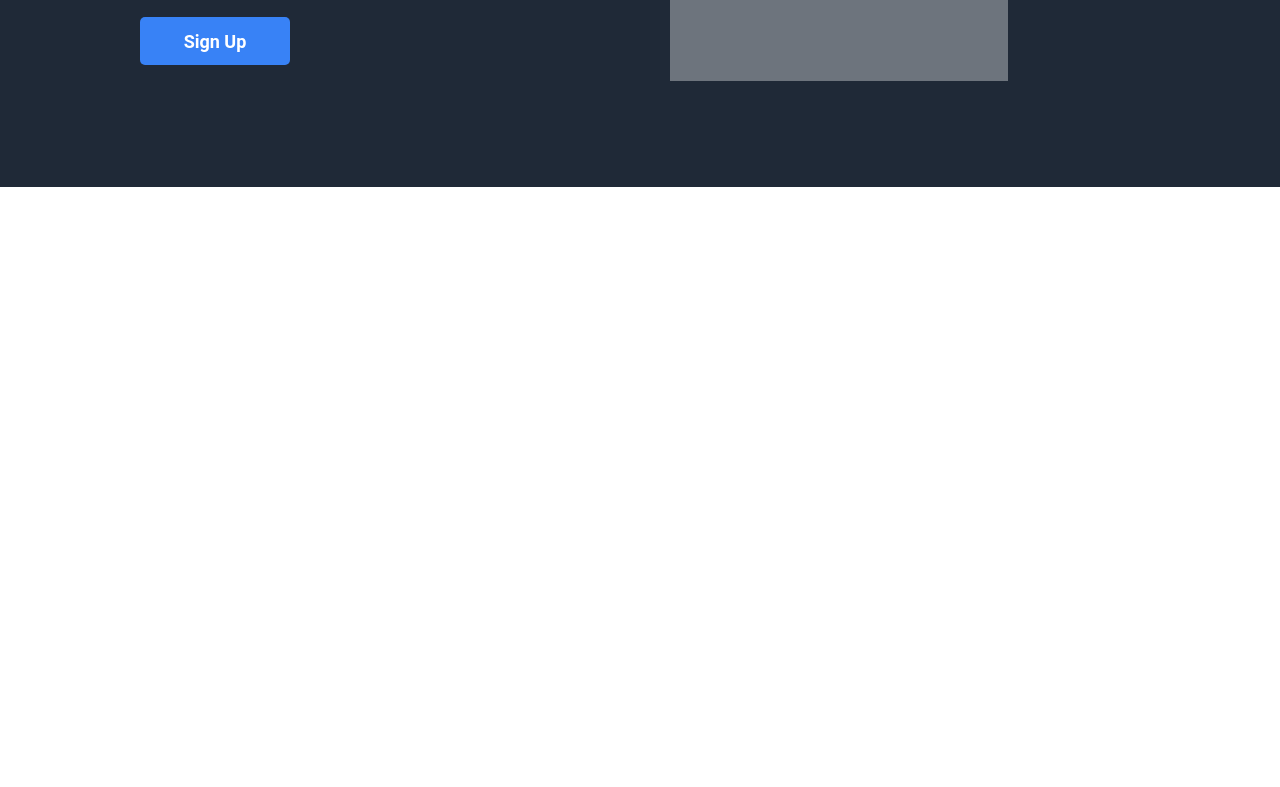
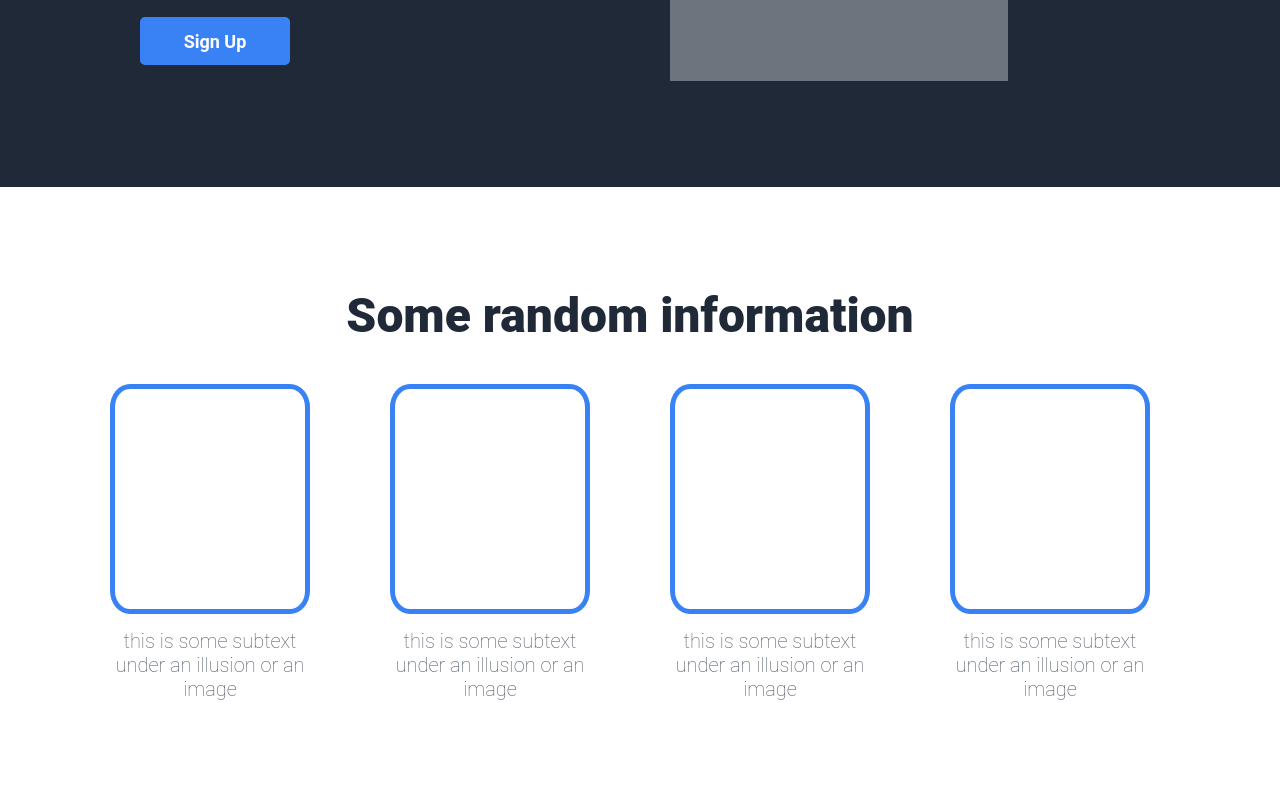
Before and after one commit to PerfectlyImperfectHuman/landing-page-project, a plain HTML site: page index.html in a window 1280 px wide. Shown: the part 533-1320 px from the top of the page. Before the commit the page ends 800 px from the top, so only its background shows below. Drawn offline with Linux system fonts and the light colour scheme.

Commit message:
Created the Random Information Section
Used flexbox again to setup the layout and then just added a bit of CSS on top

```diff
--- a/index.html
+++ b/index.html
@@ -37,5 +37,27 @@
         </div>
     </section>
 
+    <section class="random-info">
+        <h2>Some random information</h2>
+        <div class="img-section">
+            <div class="box-1">
+                <div class="img-box"></div>
+                <p>this is some subtext under an illusion or an image</p>
+            </div>
+            <div class="box-2">
+                <div class="img-box"></div>
+                <p>this is some subtext under an illusion or an image</p>
+            </div>
+            <div class="box-3">
+                <div class="img-box"></div>
+                <p>this is some subtext under an illusion or an image</p>
+            </div>
+            <div class="box-4">
+                <div class="img-box"></div>
+                <p>this is some subtext under an illusion or an image</p>
+            </div>
+        </div>
+    </section>
+
 </body>
 </html>
--- a/style.css
+++ b/style.css
@@ -100,3 +100,42 @@ nav {
     justify-content: center;
     color: #fff;
 }
+
+.random-info {
+    display: flex;
+    flex-direction: column;
+    align-items: center;
+    gap: 40px;
+    padding-top: 100px;
+    height: 500px;
+}
+
+.random-info h2 {
+    font-size: 48px;
+    font-weight: 900;
+    color: #1f2937;
+}
+
+.random-info .img-section {
+    display: flex;
+    gap: 80px;
+    justify-content: center;
+}
+
+.img-section > div {
+    width: 200px;
+    text-align: center;
+}
+
+.img-section > div > .img-box {
+    height: 220px;
+    border: 5px solid #3882f6;
+    border-radius: 10%;
+}
+
+.img-section > div > p {
+    margin-top: 15px;
+    font-size: 20px;
+    font-weight: 200;
+    color: #4b5563;
+}
```
